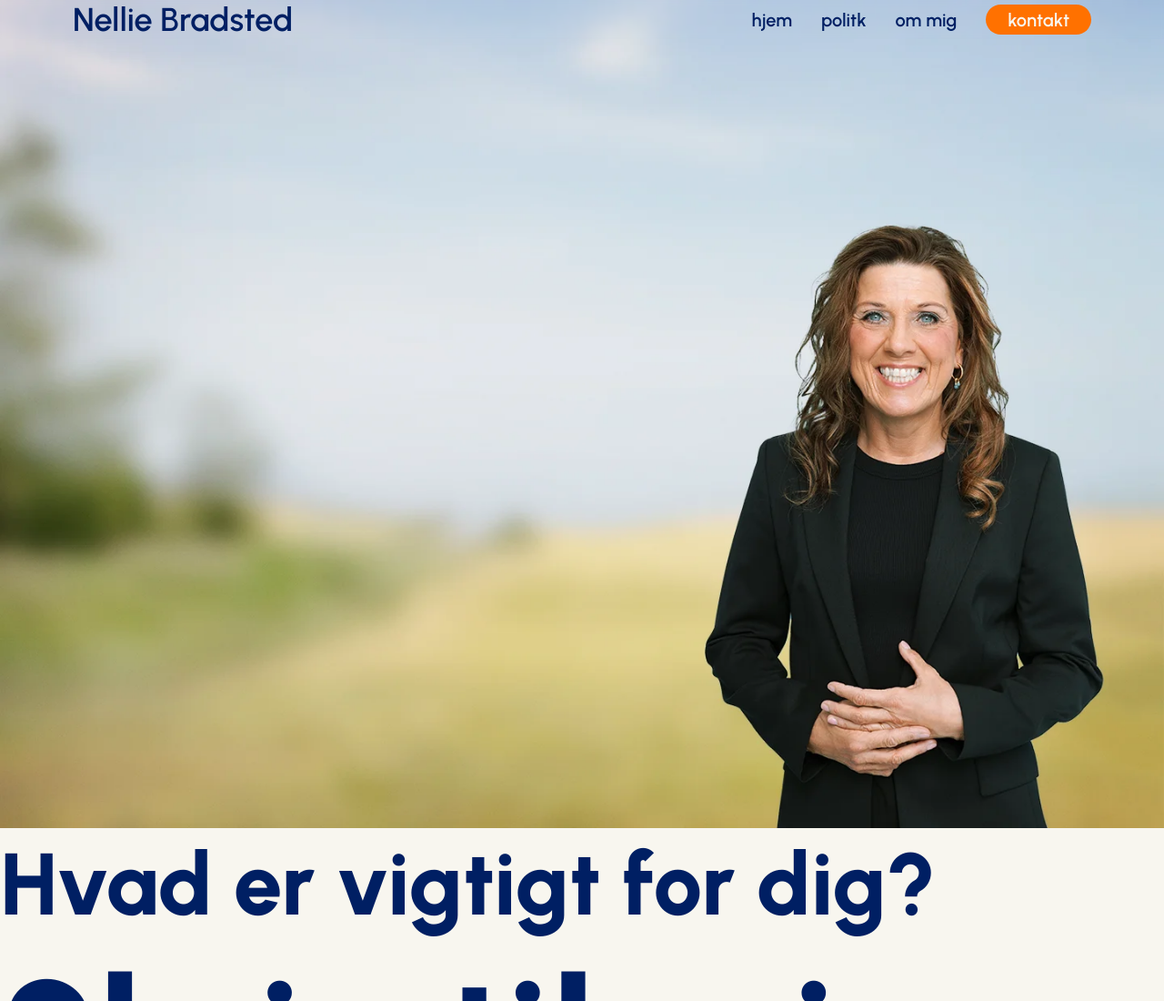
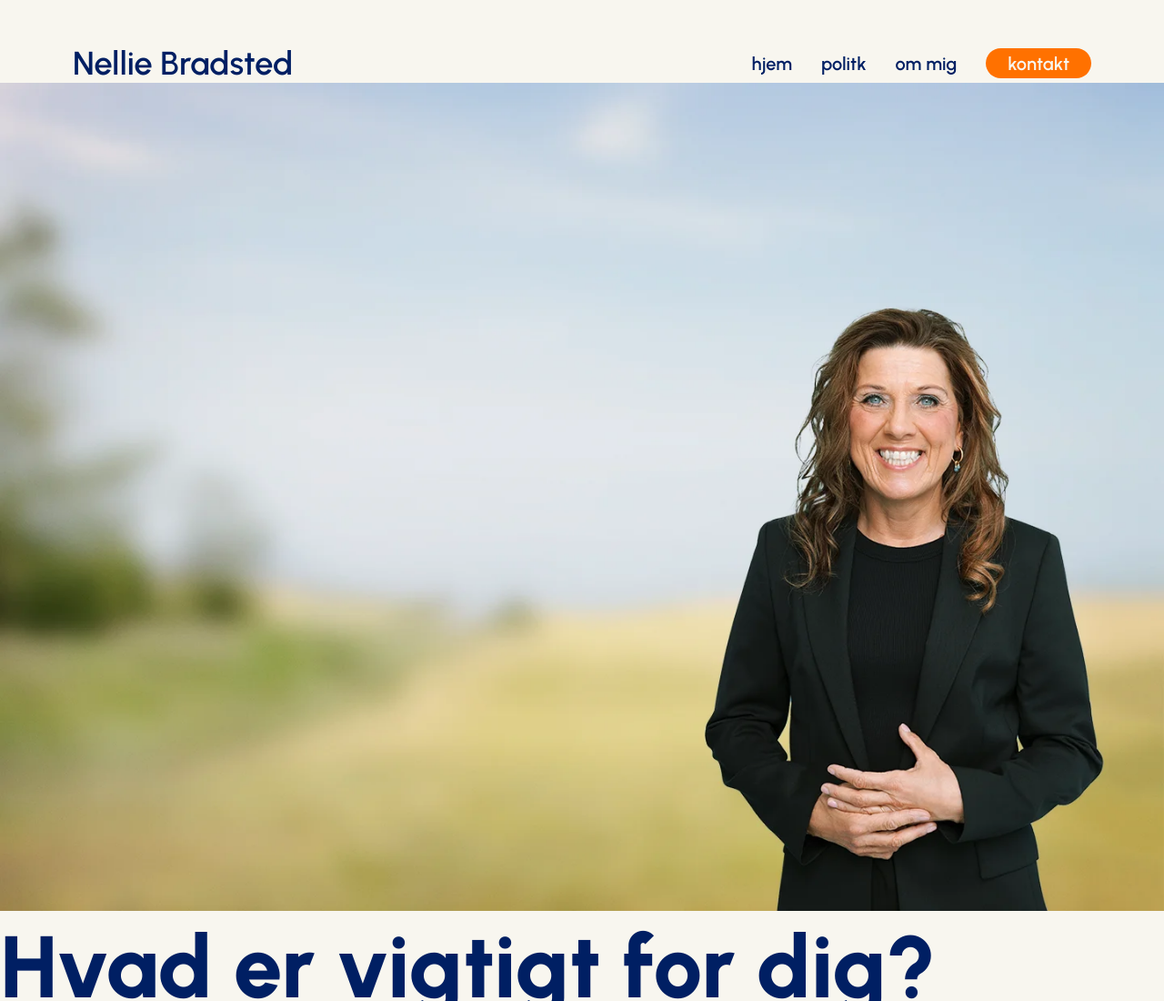
Before and after one commit to cepe0003/eksamensprojekt, a plain HTML site: page index.html in a window 1280 px wide. Shown: the top 1100 px of the page at 91% size. Drawn offline with Linux system fonts and the light colour scheme.

Commit message:
header rettelser

```diff
--- a/css/generel.css
+++ b/css/generel.css
@@ -68,14 +68,14 @@ img, svg{
 
 /* HEADER */
 header{
-    position: fixed;
+    /* position: fixed;
     top: 0;
     left: 0;
     right: 0;
     width: 100%;
     z-index: 1000;
     background: transparent;
-    backdrop-filter: blur(2.5px);
+    backdrop-filter: blur(2.5px); */
 
 }
 .logo{
@@ -86,7 +86,7 @@ header{
     display: flex;
     justify-content: space-between;
     /* margin: 0 1rem 0 1rem; */
-    padding: 2.5rem 0 0 0;
+    padding: 2.5rem 1rem 0 1rem;
 }
 header nav{
     align-content: center;
@@ -148,8 +148,9 @@ footer p{
 
 
 @media(width>=820px){
+    /* HEADER */
     .nav{
-        padding: 0 5rem 0 5rem;
+        padding: 3rem 5rem 0 5rem;
     }
     .logo{
         font-size: var(--fs-h3);
@@ -160,7 +161,7 @@ footer p{
     nav ul li:last-child{
         display: initial;
     }
-    /* FOOTER MOBIL */
+    /* FOOTER */
     footer p{
     font-size: var(--fs-footer);
     width: 100%;
```
Also changed, not shown: js/aktuelt.js (+6 -3 lines).
